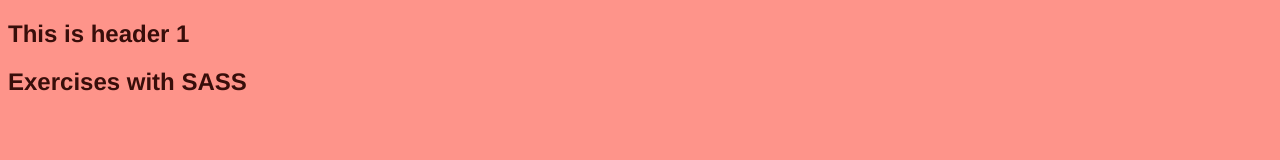
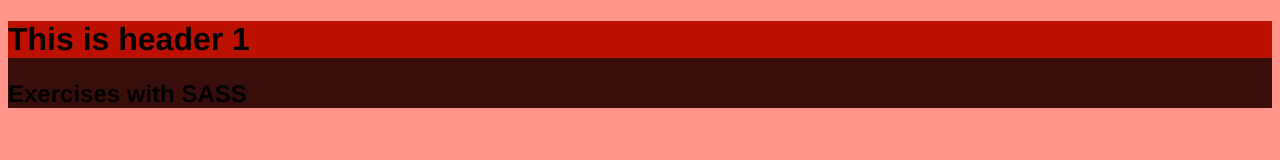
Before and after one commit to Jozelle024/week3, a website: page css/Day2/html/index.html in a window 1280 px wide. Drawn offline with Linux system fonts and the light colour scheme.

Commit message:
primo esercizio con sass

```diff
--- a/css/Day2/html/index.html
+++ b/css/Day2/html/index.html
@@ -1,5 +1,6 @@
 <!DOCTYPE html>
 <html lang="en">
+
 <head>
     <meta charset="UTF-8">
     <meta name="viewport" content="width=device-width, initial-scale=1.0">
@@ -7,15 +8,21 @@
     <link rel="stylesheet" href="../css/index.css">
     <title>Esercitazioni con sass</title>
 </head>
+
 <body>
-    <header>
+    <main>
+        <div id="box">
+            <header>
+                <h1>This is header 1</h1>
+            </header>
+            <section>
+                <h2>Exercises with SASS</h2>
+            </section>
+        </div>
 
-    </header>
-    <main>
-        <section>
-            <h1>This is header 1</h1>
-            <h2>Exercises with SASS</h2>
-        </section>
+
+
     </main>
 </body>
+
 </html>
--- a/css/Day2/sass/index.scss
+++ b/css/Day2/sass/index.scss
@@ -1,10 +1,22 @@
 $font-stack: Helvetica, sans-serif;
 $primary-color:#380E0A;
 $secondary-color:#FE948A;
+$alternate-color:#BC1101;
 
 
 body{
     font: 100% $font-stack;
-    color: $primary-color;
     background: $secondary-color;
 }
+
+#box {
+    background-color: $primary-color;
+    header{
+        background-color: $secondary-color;
+        h1{ background-color: $alternate-color;}
+    }
+    section{
+        background-color: $secondary-color;
+        h2{ background-color: $primary-color;}
+    }
+}
```
Also changed, not shown: css/Day2/css/index.css.
